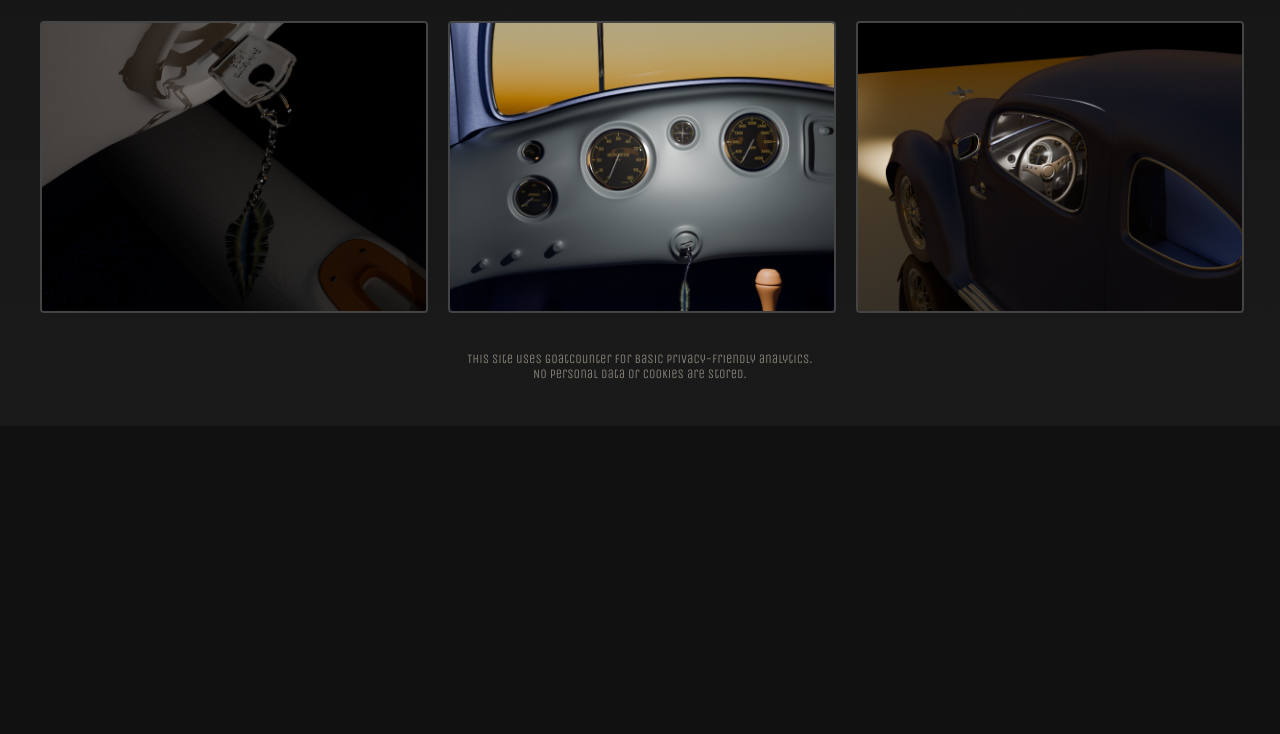
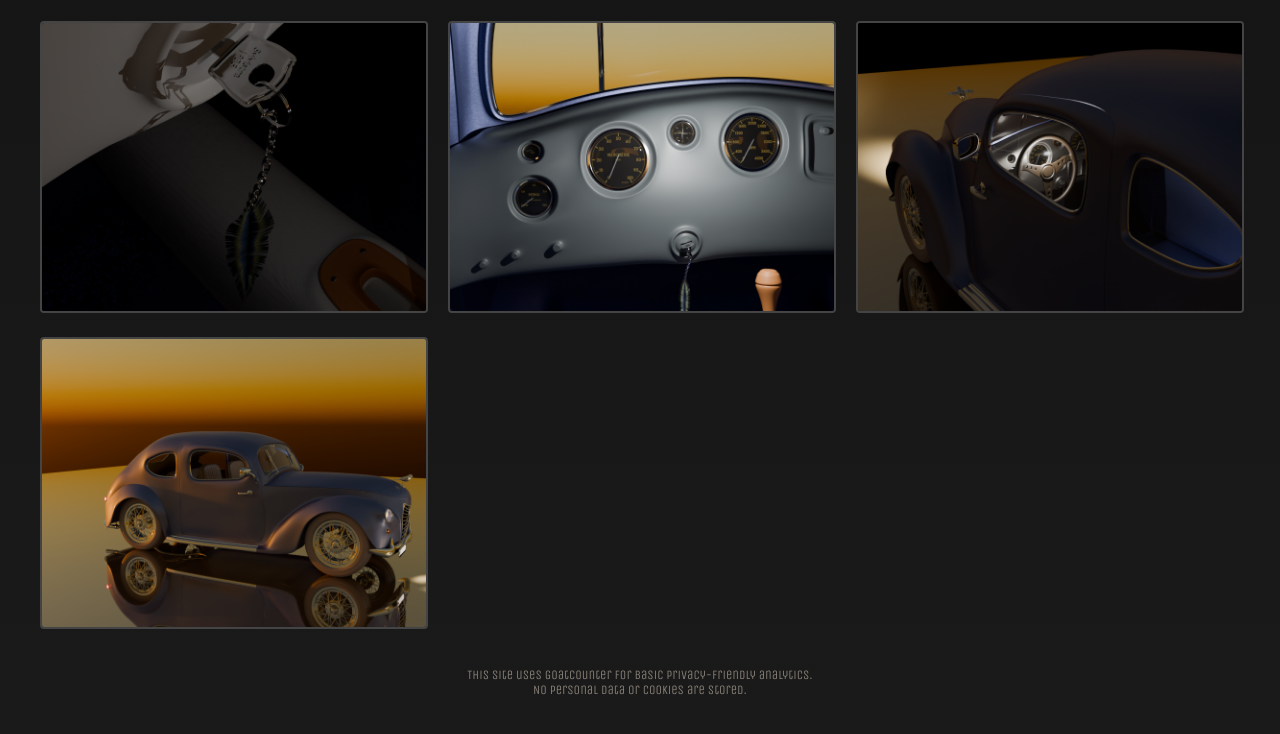
Before and after one commit to L4evis/gearblood-landing-page, a plain HTML site: page gallery.html in a window 1280 px wide. Shown: the part 994-1728 px from the top of the page. Before the commit the page ends 1420 px from the top, so only its background shows below. Drawn offline with nearby package versions, Linux system fonts and the light colour scheme.

Commit message:
new render added to gallery

```diff
--- a/gallery.html
+++ b/gallery.html
@@ -73,6 +73,7 @@
     <img src="gallery/14072025.webp" alt="Render_14.7.2025" onclick="openLightbox(this.src)">
     <img src="gallery/15072025.webp" alt="Render_15.7.2025" onclick="openLightbox(this.src)">
     <img src="gallery/19072025.webp" alt="Render_19.7.2025" onclick="openLightbox(this.src)">
+    <img src="gallery/20072025.webp" alt="Render_20.7.2025" onclick="openLightbox(this.src)">
     <!-- Add more images as needed -->
   </div>
 
```
Also changed, not shown: gallery/20072025.webp (added).
